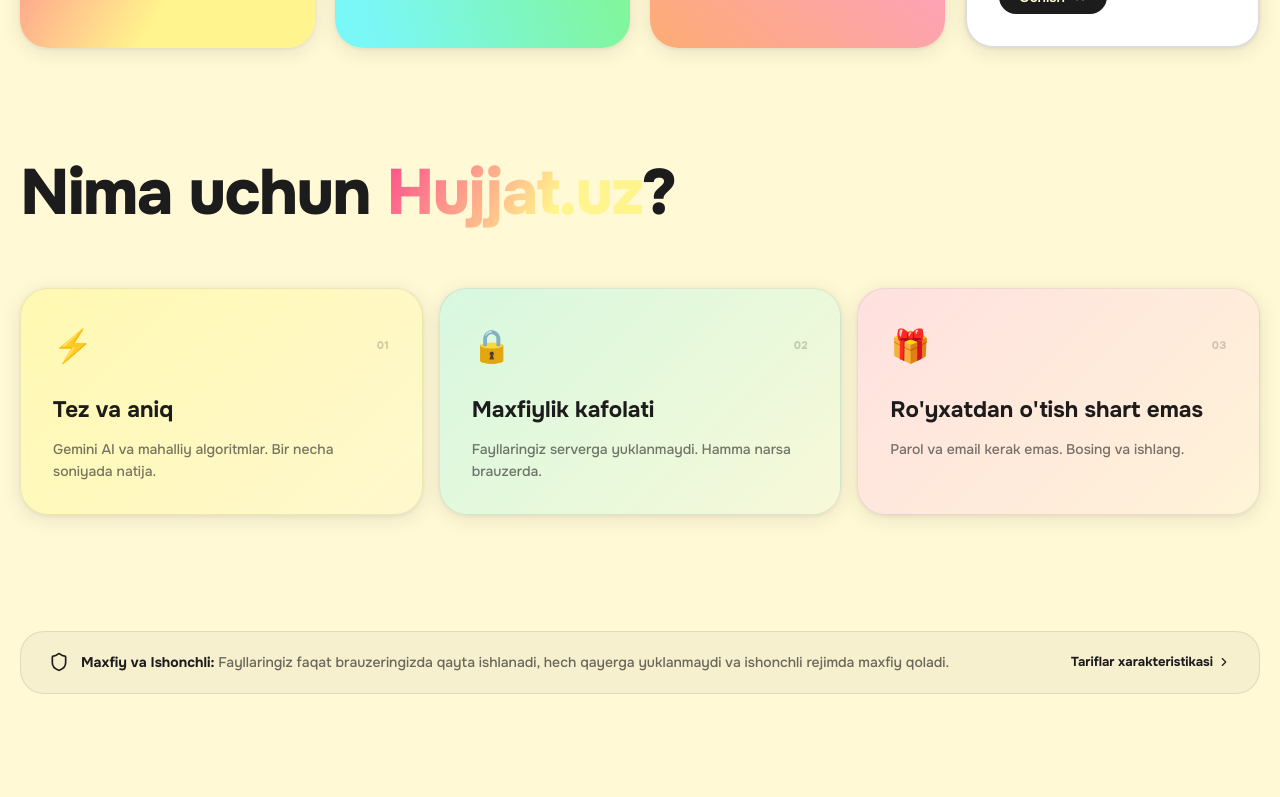
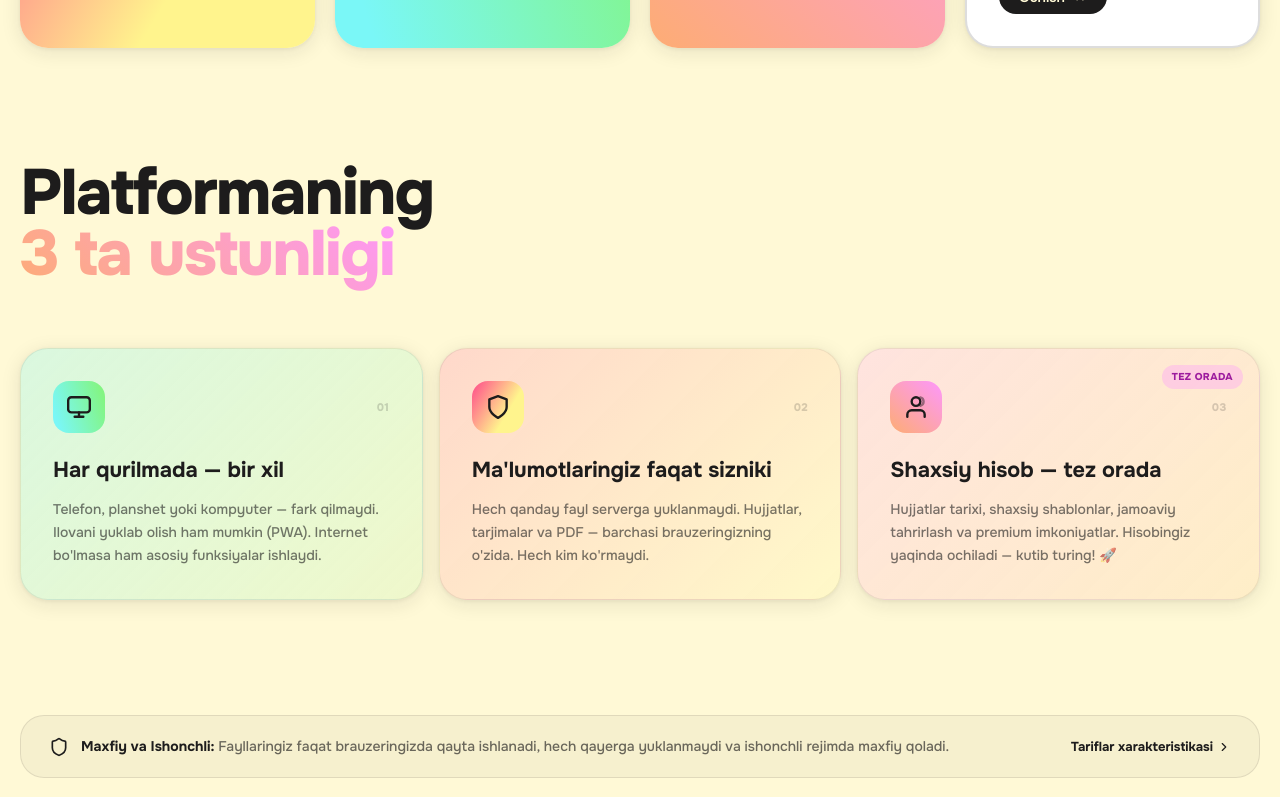
Before and after one commit to UmidjanDeveloper/Lotin-Kiril-converter, a React (Vite) app: page / in a window 1280 px wide. Shown: the part 1490-2287 px from the top of the page. Built offline with nearby package versions, Linux system fonts and the light colour scheme; a web font is replaced by a local one.

Commit message:
refactor: replace trust cards + remove all Gemini AI mentions

```diff
--- a/src/App.tsx
+++ b/src/App.tsx
@@ -526,7 +526,7 @@ export default function App() {
                   style={{ background:'var(--grad-coral)', cursor:'pointer', position:'relative', overflow:'hidden' }}>
                   <span className="step-badge" style={{ position:'absolute', top:20, right:20 }}>3</span>
                   <div style={{ width:48, height:48, marginBottom:20 }}><AiIllus /></div>
-                  <p className="label" style={{ color:'rgba(29,28,28,.55)', marginBottom:8 }}>Gemini AI</p>
+                  <p className="label" style={{ color:'rgba(29,28,28,.55)', marginBottom:8 }}>AI · Chat · OCR</p>
                   <h3 className="h3" style={{ color:'var(--ink)', marginBottom:12 }}>{t.aiCenter}</h3>
                   <p className="body" style={{ color:'rgba(29,28,28,.65)', marginBottom:24 }}>
                     {currentLang==='uz'?'Hujjatlarni konspektlash, AI chat va rasmiy shablonlarni to\'ldirish.':currentLang==='ru'?'Конспектирование, ИИ-чат и автозаполнение официальных шаблонов.':'Summarize docs, AI chat and auto-fill official templates.'}
@@ -571,45 +571,92 @@ export default function App() {
             ═══════════════════════════════════════════════════════════════ */}
             <section className="container section-gap">
               <h2 className="h2 reveal" style={{ marginBottom:'clamp(2rem,5vw,4rem)', color: dk?'#F2EFF8':undefined }}>
-                {currentLang==='uz'?<>Nima uchun <span className="text-grad-hot">Hujjat.uz</span>?</>
-                  :currentLang==='ru'?<>Почему <span className="text-grad-hot">Hujjat.uz</span>?</>
-                  :<>Why <span className="text-grad-hot">Hujjat.uz</span>?</>}
+                {currentLang==='uz'?<>Platformaning<br/><span className="text-grad-coral">3 ta ustunligi</span></>
+                  :currentLang==='ru'?<>3 главных<br/><span className="text-grad-coral">преимущества</span></>
+                  :<>3 core<br/><span className="text-grad-coral">advantages</span></>}
               </h2>
-              <div style={{ display:'grid', gridTemplateColumns:'repeat(auto-fit,minmax(240px,1fr))', gap:16 }}>
+              <div style={{ display:'grid', gridTemplateColumns:'repeat(auto-fit,minmax(260px,1fr))', gap:16 }}>
                 {[
                   {
-                    n:'01', emoji:'⚡',
-                    grad: 'linear-gradient(135deg,rgba(255,248,141,.5) 0%,rgba(255,248,141,.1) 100%)',
-                    title: currentLang==='uz'?'Tez va aniq':currentLang==='ru'?'Быстро и точно':'Fast & Accurate',
-                    desc: currentLang==='uz'?'Gemini AI va mahalliy algoritmlar. Bir necha soniyada natija.':currentLang==='ru'?'Gemini AI и локальные алгоритмы. Результат за секунды.':'Gemini AI and local algorithms. Results in seconds.',
+                    n:'01',
+                    // Colourful icon block instead of plain emoji
+                    icon: (
+                      <div style={{ width:52, height:52, borderRadius:16, background:'var(--grad-cool)', display:'flex', alignItems:'center', justifyContent:'center' }}>
+                        <svg width="26" height="26" viewBox="0 0 24 24" fill="none" stroke="var(--ink)" strokeWidth="2.2" strokeLinecap="round" strokeLinejoin="round">
+                          <rect x="2" y="3" width="20" height="14" rx="3"/><path d="M8 21h8M12 17v4"/>
+                        </svg>
+                      </div>
+                    ),
+                    grad: 'linear-gradient(135deg,rgba(122,247,247,.28) 0%,rgba(131,245,130,.12) 100%)',
+                    title: currentLang==='uz'?'Har qurilmada — bir xil':currentLang==='ru'?'На любом устройстве':'Works on Any Device',
+                    desc: currentLang==='uz'
+                      ?'Telefon, planshet yoki kompyuter — fark qilmaydi. Ilovani yuklab olish ham mumkin (PWA). Internet bo\'lmasa ham asosiy funksiyalar ishlaydi.'
+                      :currentLang==='ru'
+                      ?'Телефон, планшет или компьютер — без разницы. Доступна установка как приложение (PWA). Основные функции работают и без интернета.'
+                      :'Phone, tablet or PC — no difference. Install as an app (PWA). Core features work even offline.',
                   },
                   {
-                    n:'02', emoji:'🔒',
-                    grad: 'linear-gradient(135deg,rgba(122,247,247,.3) 0%,rgba(122,247,247,.06) 100%)',
-                    title: currentLang==='uz'?'Maxfiylik kafolati':currentLang==='ru'?'Конфиденциальность':'Privacy First',
-                    desc: currentLang==='uz'?'Fayllaringiz serverga yuklanmaydi. Hamma narsa brauzerda.':currentLang==='ru'?'Файлы не покидают браузер. Никакой загрузки.':'Files never leave your browser.',
+                    n:'02',
+                    icon: (
+                      <div style={{ width:52, height:52, borderRadius:16, background:'var(--grad-hot)', display:'flex', alignItems:'center', justifyContent:'center' }}>
+                        <svg width="26" height="26" viewBox="0 0 24 24" fill="none" stroke="var(--ink)" strokeWidth="2.2" strokeLinecap="round" strokeLinejoin="round">
+                          <path d="M12 22s8-4 8-10V5l-8-3-8 3v7c0 6 8 10 8 10z"/>
+                        </svg>
+                      </div>
+                    ),
+                    grad: 'linear-gradient(135deg,rgba(255,21,138,.14) 0%,rgba(255,248,141,.18) 100%)',
+                    title: currentLang==='uz'?"Ma'lumotlaringiz faqat sizniki":currentLang==='ru'?'Ваши данные — только ваши':'Your Data Stays Yours',
+                    desc: currentLang==='uz'
+                      ?'Hech qanday fayl serverga yuklanmaydi. Hujjatlar, tarjimalar va PDF — barchasi brauzeringizning o\'zida. Hech kim ko\'rmaydi.'
+                      :currentLang==='ru'
+                      ?'Никакие файлы не загружаются на сервер. Документы, переводы и PDF обрабатываются прямо в вашем браузере. Никто не видит.'
+                      :'No file is ever uploaded to a server. Documents, translations and PDFs are processed inside your browser only.',
                   },
                   {
-                    n:'03', emoji:'🎁',
-                    grad: 'linear-gradient(135deg,rgba(253,151,253,.25) 0%,rgba(253,151,253,.05) 100%)',
-                    title: currentLang==='uz'?"Ro'yxatdan o'tish shart emas":currentLang==='ru'?'Без регистрации':'No Registration',
-                    desc: currentLang==='uz'?'Parol va email kerak emas. Bosing va ishlang.':currentLang==='ru'?'Никакого пароля или email. Просто откройте.':'No password needed. Just open and work.',
+                    n:'03',
+                    icon: (
+                      <div style={{ width:52, height:52, borderRadius:16, background:'var(--grad-coral)', display:'flex', alignItems:'center', justifyContent:'center' }}>
+                        <svg width="26" height="26" viewBox="0 0 24 24" fill="none" stroke="var(--ink)" strokeWidth="2.2" strokeLinecap="round" strokeLinejoin="round">
+                          <path d="M20 21v-2a4 4 0 0 0-4-4H8a4 4 0 0 0-4 4v2"/><circle cx="12" cy="7" r="4"/>
+                          <path d="M16 3.13a4 4 0 0 1 0 7.75" strokeOpacity=".45"/>
+                        </svg>
+                      </div>
+                    ),
+                    grad: 'linear-gradient(135deg,rgba(253,151,253,.22) 0%,rgba(253,173,112,.14) 100%)',
+                    title: currentLang==='uz'?'Shaxsiy hisob — tez orada':currentLang==='ru'?'Личный кабинет — скоро':'Personal Account — Coming Soon',
+                    desc: currentLang==='uz'
+                      ?'Hujjatlar tarixi, shaxsiy shablonlar, jamoaviy tahrirlash va premium imkoniyatlar. Hisobingiz yaqinda ochiladi — kutib turing! 🚀'
+                      :currentLang==='ru'
+                      ?'История документов, личные шаблоны, совместное редактирование и премиум-функции. Аккаунт скоро откроется — ждите! 🚀'
+                      :'Document history, personal templates, team editing and premium features. Your account is coming soon — stay tuned! 🚀',
+                    badge: currentLang==='uz'?'Tez orada':currentLang==='ru'?'Скоро':'Coming soon',
                   },
                 ].map((f, i) => (
                   <div key={f.n} className={`card reveal reveal-d${i+1}`}
                     style={{
                       background: dk ? 'rgba(255,255,255,.05)' : f.grad,
                       border: `1.5px solid ${dk?'rgba(255,255,255,.08)':'rgba(29,28,28,.08)'}`,
+                      position:'relative', overflow:'hidden',
                     }}>
+                    {'badge' in f && f.badge && (
+                      <div style={{
+                        position:'absolute', top:16, right:16,
+                        padding:'4px 10px', borderRadius:20, fontSize:10, fontWeight:800,
+                        background: dk?'rgba(253,151,253,.2)':'rgba(253,151,253,.35)',
+                        color: dk?'#FD97FD':'#9d1b9e', letterSpacing:'0.04em', textTransform:'uppercase',
+                      }}>
+                        {f.badge}
+                      </div>
+                    )}
                     <div style={{ display:'flex', alignItems:'center', justifyContent:'space-between', marginBottom:20 }}>
-                      <span style={{ fontSize:32 }}>{f.emoji}</span>
+                      {f.icon}
                       <span style={{
                         fontSize:11, fontWeight:800, letterSpacing:'0.06em', textTransform:'uppercase',
-                        color: dk?'rgba(255,255,255,.2)':'rgba(29,28,28,.2)',
+                        color: dk?'rgba(255,255,255,.15)':'rgba(29,28,28,.18)',
                       }}>{f.n}</span>
                     </div>
-                    <h3 style={{ fontSize:'clamp(1.1rem,2.5vw,1.4rem)', fontWeight:700, marginBottom:10, color: dk?'#F2EFF8':'var(--ink)' }}>{f.title}</h3>
-                    <p style={{ fontSize:14, lineHeight:1.6, color: dk?'var(--ink-soft)':'rgba(29,28,28,.6)' }}>{f.desc}</p>
+                    <h3 style={{ fontSize:'clamp(1.1rem,2.5vw,1.35rem)', fontWeight:700, marginBottom:10, color: dk?'#F2EFF8':'var(--ink)' }}>{f.title}</h3>
+                    <p style={{ fontSize:14, lineHeight:1.65, color: dk?'var(--ink-soft)':'rgba(29,28,28,.6)' }}>{f.desc}</p>
                   </div>
                 ))}
               </div>
--- a/src/components/DocumentCenter.tsx
+++ b/src/components/DocumentCenter.tsx
@@ -780,7 +780,7 @@ export default function DocumentCenter({ currentLang, theme = 'dark', onSendToHa
       }
     } catch (err: any) {
       console.error(err);
-      setErrorMessage(err.message || "Gemini AI bilan ulanib bo'lmadi. Offline shablon shakllantirildi.");
+      setErrorMessage(err.message || "AI xizmat bilan ulanib bo'lmadi. Offline shablon shakllantirildi.");
       setGeneratedDocText(getLocalDraftText(selectedTemplate, docTo, docFrom, docDetail));
     } finally {
       setIsGeneratingDocText(false);
```
